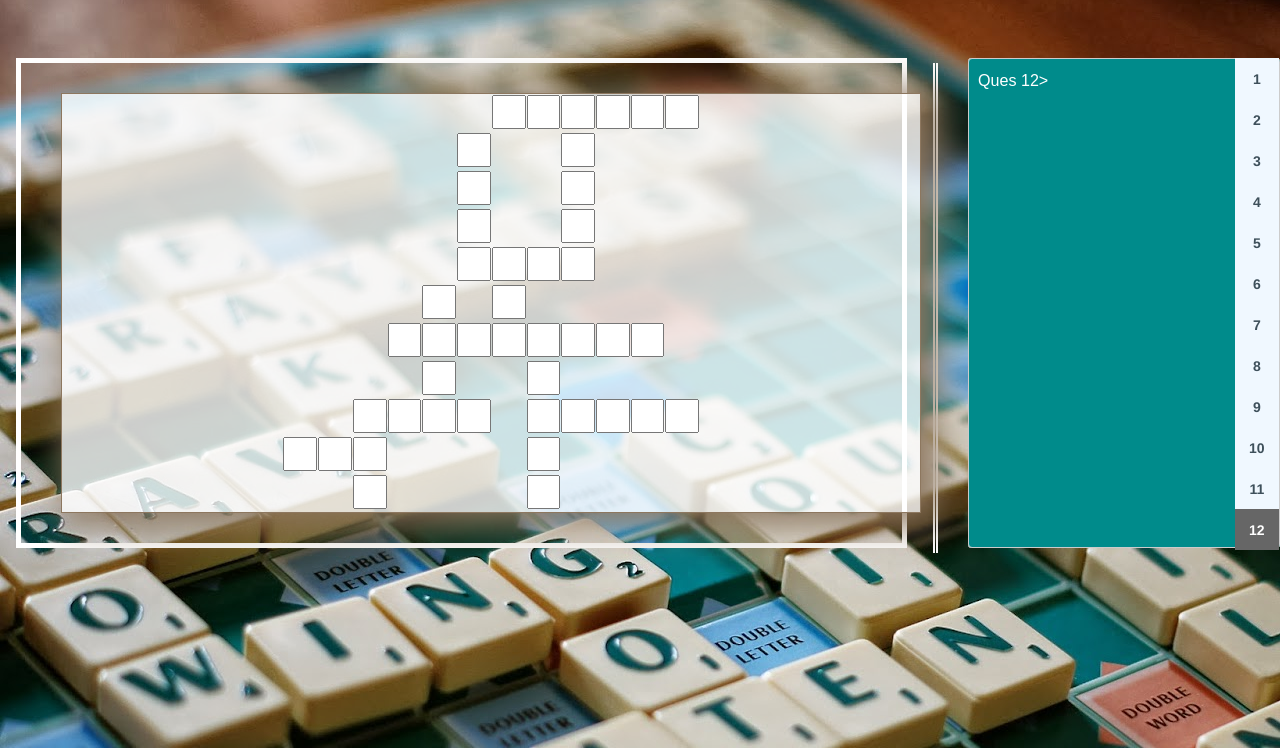
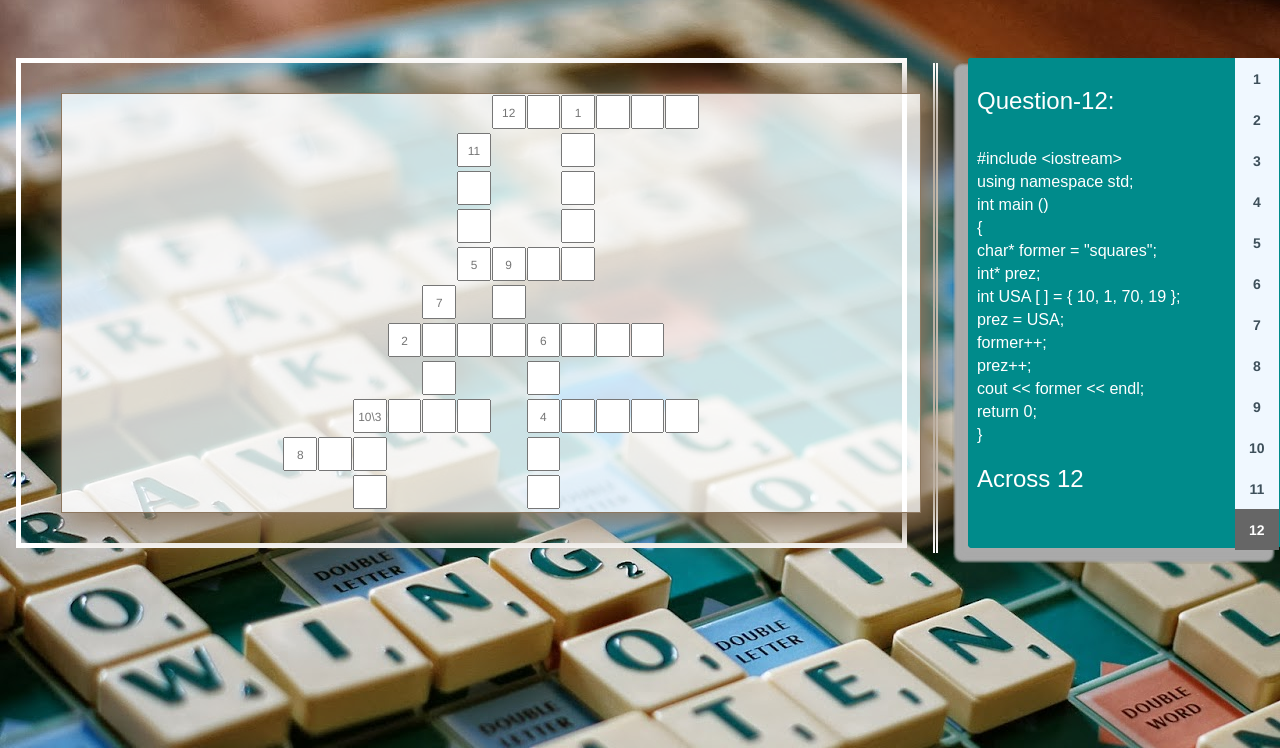
Before and after one commit to mridul-arora/CrossCode, a PHP site: page / in a window 1280 px wide. Shown: the part 52-800 px from the top of the page. Run offline with PHP 8.4, Linux system fonts and the light colour scheme.

Commit message:
across, down and superscript

```diff
--- a/index.php
+++ b/index.php
@@ -63,6 +63,9 @@
         cursor: pointer;
         font-family: sans-serif;
         font-size: 115%;
+        border:black;
+        box-shadow: -10px 10px 5px #aaaaaa;
+
 /*Disable Selection*/
         -moz-user-select: none;
         /* Firefox */
@@ -131,9 +134,11 @@
         width: 100%;
         height: 100%;
         text-align: center;
+        background-color: ;
     }
     .letter:hover{
          transform: scale(1.3);
+        background-color: ;
     }
     .subset {
         font-size: 10px;
@@ -141,6 +146,10 @@
         vertical-align: sub;
     }
     /*CSS of crosscode Units ends*/
+
+    ::placeholder{
+        font-size: 85%;
+    }
 </style>
 
 <body>
@@ -210,11 +219,11 @@
                         <!--12-->
                         <div class="unit"></div>
                         <!--13-->
-                        <div class="unit"><span class="data"><input type="text" maxlength="1" class="letter" name="array[]" autocomplete="off" value=""></span></div>
+                        <div class="unit"><span class="data"><input type="text" maxlength="1" class="letter" name="array[]" autocomplete="off" value="" placeholder="12"></span></div>
                         <!--14-->
                         <div class="unit"><span class="data"><input type="text" maxlength="1" class="letter" name="array[]" autocomplete="off" value=""></span></div>
                         <!--15-->
-                        <div class="unit"><span class="data"><input type="text" maxlength="1" class="letter" name="array[]" autocomplete="off" value=""></span></div>
+                        <div class="unit"><span class="data"><input type="text" maxlength="1" class="letter" name="array[]" autocomplete="off" value="" placeholder="1"></span></div>
                         <!--16-->
                         <div class="unit"><span class="data"><input type="text" maxlength="1" class="letter" name="array[]" autocomplete="off" value=""></span></div>
                         <!--17-->
@@ -262,7 +271,7 @@
                         <!--11-->
                         <div class="unit"></div>
                         <!--12-->
-                        <div class="unit"><span class="data"><input type="text" maxlength="1" class="letter" name="array[]" autocomplete="off" value=""></span></div>
+                        <div class="unit"><span class="data"><input type="text" maxlength="1" class="letter" name="array[]" autocomplete="off" value="" placeholder="11"></span></div>
                         <!--13-->
                         <div class="unit"></div>
                         <!--14-->
@@ -421,9 +430,9 @@
                         <!--11-->
                         <div class="unit"></div>
                         <!--12-->
-                        <div class="unit"><span class="data"><input type="text" maxlength="1" class="letter" name="array[]" autocomplete="off" value=""></span></div>
+                        <div class="unit"><span class="data"><input type="text" maxlength="1" class="letter" name="array[]" autocomplete="off" value="" placeholder="5"></span></div>
                         <!--13-->
-                        <div class="unit"><span class="data"><input type="text" maxlength="1" class="letter" name="array[]" autocomplete="off" value=""></span></div>
+                        <div class="unit"><span class="data"><input type="text" maxlength="1" class="letter" name="array[]" autocomplete="off" value="" placeholder="9"></span></div>
                         <!--14-->
                         <div class="unit"><span class="data"><input type="text" maxlength="1" class="letter" name="array[]" autocomplete="off" value=""></span></div>
                         <!--15-->
@@ -472,7 +481,7 @@
                         <!--10-->
                         <div class="unit"></div>
                         <!--11-->
-                        <div class="unit"><span class="data"><input type="text" maxlength="1" class="letter" name="array[]" autocomplete="off" value=""></span></div>
+                        <div class="unit"><span class="data"><input type="text" maxlength="1" class="letter" name="array[]" autocomplete="off" value="" placeholder="7"></span></div>
                         <!--12-->
                         <div class="unit"></div>
                         <!--13-->
@@ -523,7 +532,7 @@
                         <!--9-->
                         <div class="unit"></div>
                         <!--10-->
-                        <div class="unit"><span class="data"><input type="text" maxlength="1" class="letter" name="array[]" autocomplete="off" value=""></span></div>
+                        <div class="unit"><span class="data"><input type="text" maxlength="1" class="letter" name="array[]" autocomplete="off" value="" placeholder="2"></span></div>
                         <!--11-->
                         <div class="unit"><span class="data"><input type="text" maxlength="1" class="letter" name="array[]" autocomplete="off" value=""></span></div>
                         <!--12-->
@@ -531,7 +540,7 @@
                         <!--13-->
                         <div class="unit"><span class="data"><input type="text" maxlength="1" class="letter" name="array[]" autocomplete="off" value=""></span></div>
                         <!--14-->
-                        <div class="unit"><span class="data"><input type="text" maxlength="1" class="letter" name="array[]" autocomplete="off" value=""></span></div>
+                        <div class="unit"><span class="data"><input type="text" maxlength="1" class="letter" name="array[]" autocomplete="off" value="" placeholder="6"></span></div>
                         <!--15-->
                         <div class="unit"><span class="data"><input type="text" maxlength="1" class="letter" name="array[]" autocomplete="off" value=""></span></div>
                         <!--16-->
@@ -627,7 +636,7 @@
                         <!--8-->
                         <div class="unit"></div>
                         <!--9-->
-                        <div class="unit"><span class="data"><input type="text" maxlength="1" class="letter" name="array[]" autocomplete="off" value=""></span></div>
+                        <div class="unit"><span class="data"><input type="text" maxlength="1" class="letter" name="array[]" autocomplete="off" value="" placeholder="10\3"></span></div>
                         <!--10-->
                         <div class="unit"><span class="data"><input type="text" maxlength="1" class="letter" name="array[]" autocomplete="off" value=""></span></div>
                         <!--11-->
@@ -637,7 +646,7 @@
                         <!--13-->
                         <div class="unit"></div>
                         <!--14-->
-                        <div class="unit"><span class="data"><input type="text" maxlength="1" class="letter" name="array[]" autocomplete="off" value=""></span></div>
+                        <div class="unit"><span class="data"><input type="text" maxlength="1" class="letter" name="array[]" autocomplete="off" value="" placeholder="4"></span></div>
                         <!--15-->
                         <div class="unit"><span class="data"><input type="text" maxlength="1" class="letter" name="array[]" autocomplete="off" value=""></span></div>
                         <!--16-->
@@ -676,7 +685,7 @@
                         <!--6-->
                         <div class="unit"></div>
                         <!--7-->
-                        <div class="unit"><span class="data"><input type="text" maxlength="1" class="letter" name="array[]" autocomplete="off" value=""></span></div>
+                        <div class="unit"><span class="data"><input type="text" maxlength="1" class="letter" name="array[]" autocomplete="off" value="" placeholder="8"></span></div>
                         <!--8-->
                         <div class="unit"><span class="data"><input type="text" maxlength="1" class="letter" name="array[]" autocomplete="off" value=""></span></div>
                         <!--9-->
@@ -796,7 +805,7 @@ int main()
  }
 return 0;
 }
-<h3>Across 1</h3>
+<h3>Down 1</h3>
                 </pre>
                 </div>
                 <div id="ques2">
@@ -815,85 +824,181 @@ int main()
     return 0;
 }
 
-<h3>Down 2</h3>
+<h3>Across 2</h3>
                     </pre>
                 </div>
                 <div id="ques3">
                     <pre class="question">
+<h3>Question-3:</h3>
+#include &lt;stdio.h&gt;
+int main()
+{
+unsigned int n = 1;
+char *c = (char*)&amp;n;
+if (*c)
+	printf("code");
+else
+	printf("well");
+return 0;
+}
 
+<h3>Across 3</h3>
                 </pre>
                 </div>
                 <div id="ques4">
                     <pre class="question">
-Ques 4>
+<h3>Question-4:</h3>
+void main(){
+   char *str="pointer";
+   printf("%*.*s",10,4,str);
+}
+<h3>Across 4</h3>
                 </pre>
                 </div>
                 <div id="ques5">
                     <pre class="question">
-Ques 5>
+<h3>Question-5:</h3>
+#define call(x) #x
+void main(){
+   printf("%s",call(done));
+}
+<h3>Across 5</h3>
 
                 </pre>
                 </div>
                 <div id="ques6">
                     <pre class="question">
-Ques 6>
-
+<h3>Question-6:</h3>
+void main(){
+   if(printf("happ"))
+      printf("y");
+   else
+      printf("iness");
+}
+<h3>Down 6</h3>
                 </pre>
                 </div>
                 <div id="ques7">
                     <pre class="question">
-Ques 7>
-#include&lt;iostream&gt;
+<h3>Question-7:</h3>
+#include&lt;stdio.h&gt;
+int main()
+{
+int q= 3;
+int u= 3;
+int o= 5;
+int n= ++q + u*o + u++;
+switch(n) {
+case 22: printf("word");
+break;
+case 21: printf("game");
+break;
+case 70: printf("puzzle");
+}
+<h3>Down 7</h3>
+                    </pre>
+                </div>
+                <div id="ques8">
+                    <pre class="question">
+<h3>Question-8:</h3>
+#include &lt;iostream&gt;
 using namespace std;
 int main()
 {
-    if (!(cout &lt;&lt; "crosscode"))
-       cout &lt;&lt;" cross ";
-    else
-       cout &lt;&lt; "code ";
-
-    return 0;
+int j; char ch2;
+char ch [ 8 ] = {'a','Z','c','b','m','a'};
+for (j = 0; j &lt; 6; ++j )
+{
+if (j%2==0)
+printf ("&#37;c", ch [ j ]);
+else
+ch2 = ch [ j ];
 }
-                </pre>
-                </div>
-                <div id="ques8">
-                    <pre class="question">
-Ques 8>
-
+return 0;
+}
+<h3>Across 8</h3>
                 </pre>
                 </div>
                 <div id="ques9">
                     <pre class="question">
-Ques 9>
-#include&lt;iostream&gt;
+<h3>Question-9:</h3>
+#include &lt;iostream&gt;
 using namespace std;
-int main()
-{
-    if (!(cout &lt;&lt; "crosscode"))
-       cout &lt;&lt;" cross ";
-    else
-       cout &lt;&lt; "code ";
+class Base {
+    virtual void method() {std::cout &lt;&lt;
+    "t" ;}
+public:
+    virtual ~Base() {method(); }
+    void baseMethod() {method(); }
+};
 
+class A : public Base {
+    void method() {std::cout &lt;&lt; "o"; }
+public:
+    ~A() {method();}
+};
+
+int main(void) {
+    Base* base = new A;
+    base->baseMethod();
+    delete base;
     return 0;
 }
+<h3>Down 9</h3>
                 </pre>
                 </div>
                 <div id="ques10">
                     <pre class="question">
-Ques 10>
-
+<h3>Question-10:</h3>
+#include &lt;stdio.h&gt;
+#include &lt;ctype.h&gt;
+int main()
+{
+char hint [ 4 ] = {'l', 'i', 'c', 'c'};
+char a,b,c,d;
+a= hint [ 3 ] + 1;
+b = a + 5;
+c= b + 4;
+printf ("%c%c%c", hint [ 2 ],c,a);
+return 0;
+}
+<h3>Down 10</h3>
                 </pre>
                 </div>
                 <div id="ques11">
                     <pre class="question">
-Ques 11>
-
+<h3>Question-11:</h3>
+#include &lt;stdio.h&gt;
+int main()
+{
+int i = 7;
+float j = 7.989;
+if (i == j)
+printf ("squares");
+else
+printf ("grid");
+return 0;
+}
+<h3>Down 11</h3>
                 </pre>
                 </div>
                 <div id="ques12">
                     <pre class="question">
-Ques 12>
-
+<h3>Question-12:</h3>
+#include &lt;iostream&gt;
+using namespace std;
+int main ()
+{
+char* former = "squares";
+int* prez;
+int USA [ ] = { 10, 1, 70, 19 };
+prez = USA;
+former++;
+prez++;
+cout &lt;&lt; former &lt;&lt; endl;
+return 0;
+}
+<h3>Across 12</h3>
                 </pre>
                 </div>
             </div>
@@ -915,7 +1020,6 @@ Ques 12>
             </div>
         </div>
     </div>
-
 
 
     <script type="text/javascript" src="assets/js/showques.js"></script>
```
